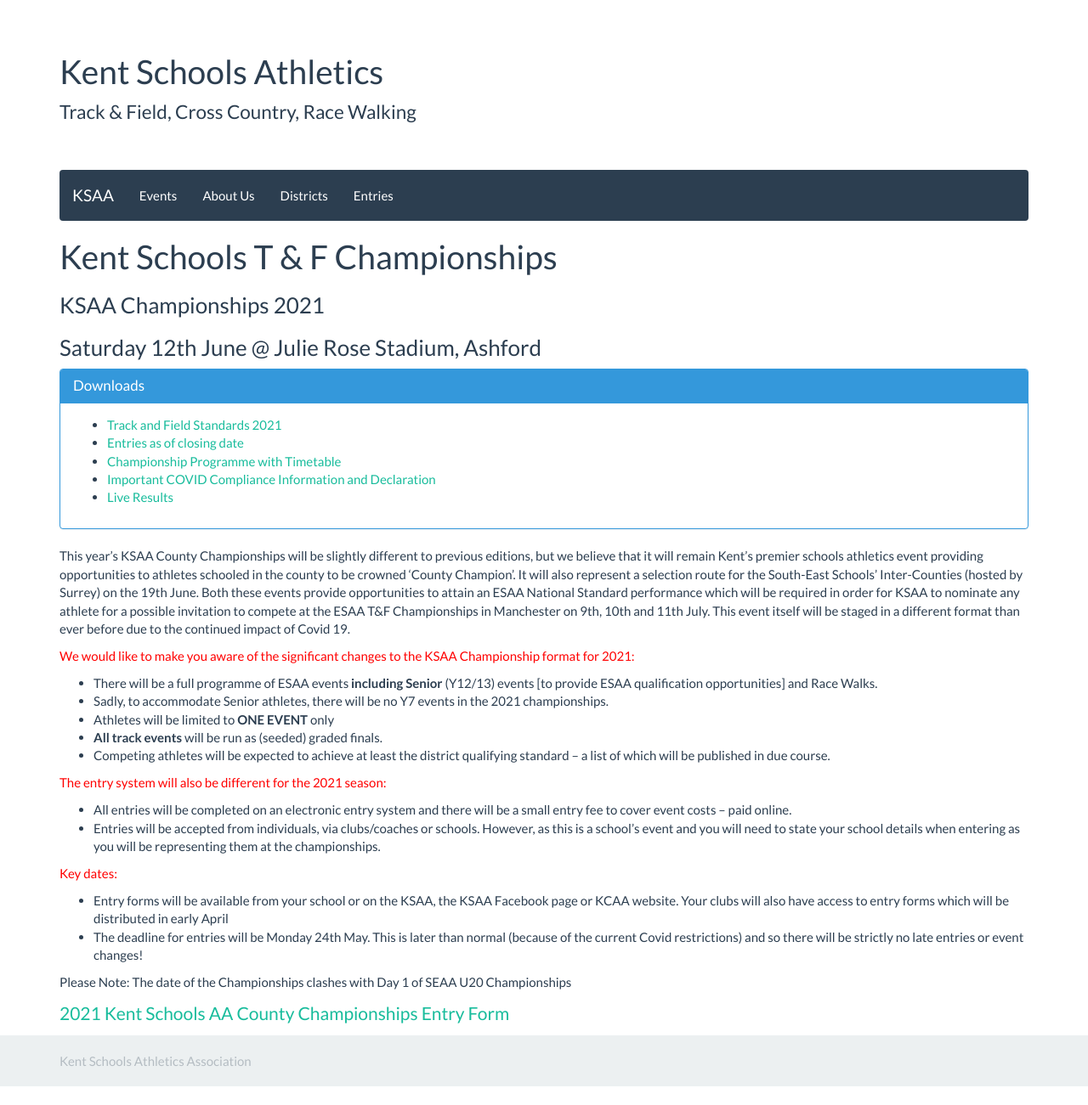
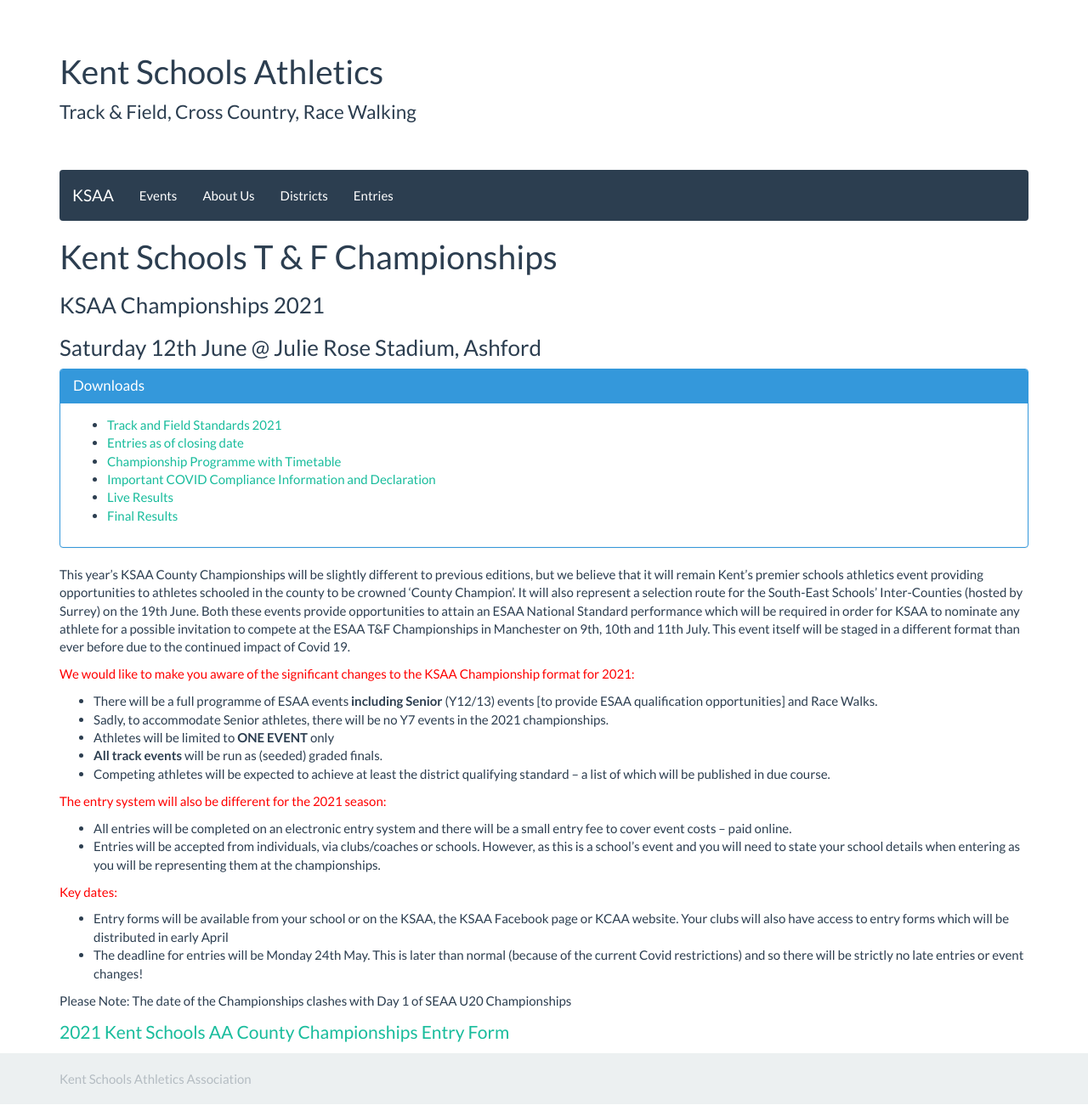
Before and after one commit to chrisnewark/chrisnewark.github.io, a Jekyll site: the page built from _events/20-21/2021-06-12-kent-schools-t-and-f-championships.md, in a window 1280 px wide. Shown: the whole page at 85% size. Built offline with Jekyll 4.4.1, drawn with Linux system fonts in a browser that asks for light colours; nearby versions of some CDN libraries; before the commit the page ends 1280 px from its top, so only the background shows below that.

Commit message:
Added T & F results

```diff
--- a/_events/20-21/2021-06-12-kent-schools-t-and-f-championships.md
+++ b/_events/20-21/2021-06-12-kent-schools-t-and-f-championships.md
@@ -20,6 +20,7 @@
             <li><a href="/files/events/20-21/2021-06-12-kent-schools-t-and-f-championships/KSAATrackandFieldChampionshipProgramme2021.pdf">Championship Programme with Timetable</a></li>
             <li><a href="/files/events/20-21/2021-06-12-kent-schools-t-and-f-championships/Covid-Compliance-Information-and-Declaration.pdf">Important COVID Compliance Information and Declaration</a></li>
             <li><a href="https://justiming.co.uk/liveresults/liveresults.html?meeting=ksaa12.6.21&page=schedule">Live Results</a></li>
+            <li><a href="/files/events/20-21/2021-06-12-kent-schools-t-and-f-championships/KSAAT_FChampionshipResults12062021.pdf">Final Results</a></li>
         </ul>
     </div>
 </div>
```
Also changed, not shown: 1 other file.
